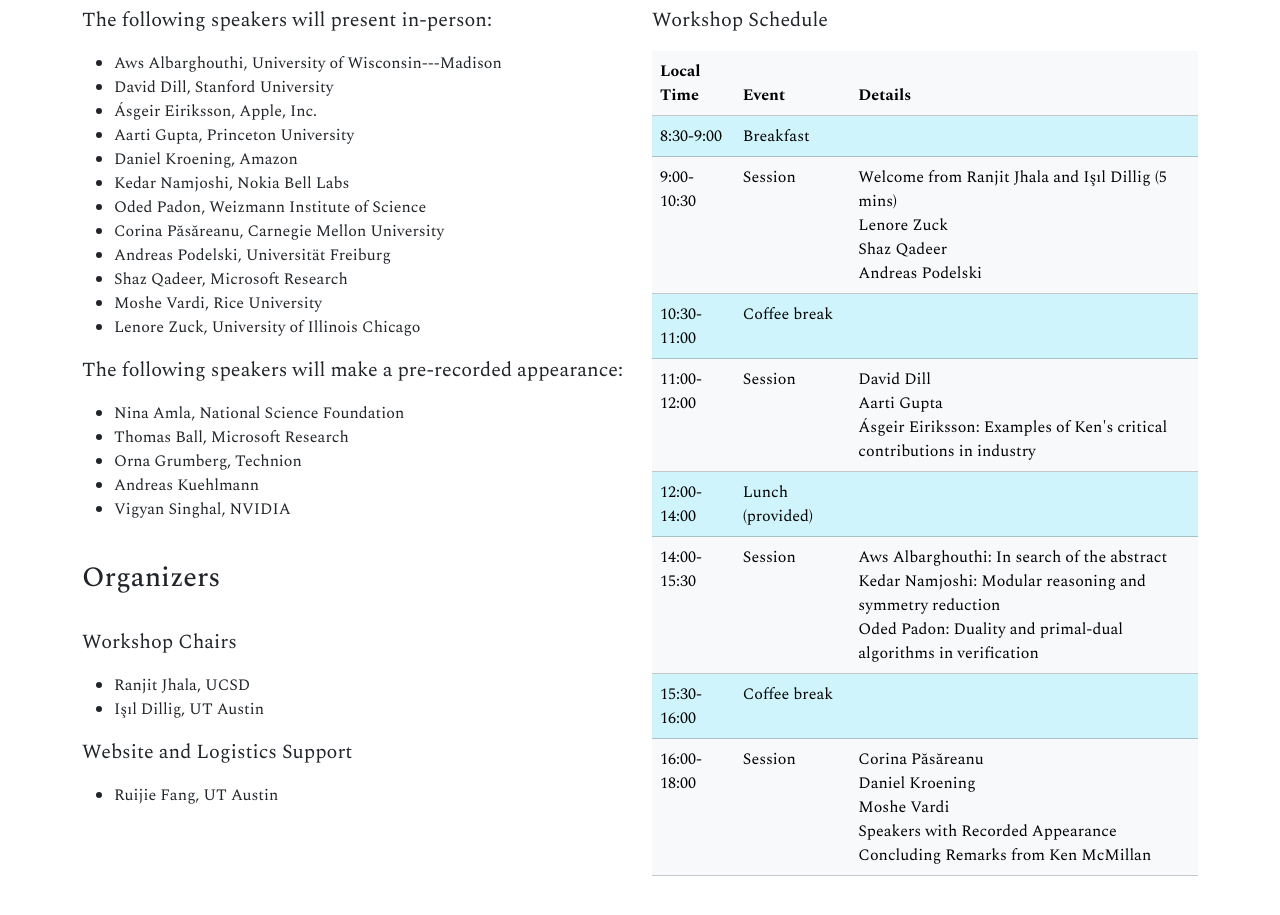
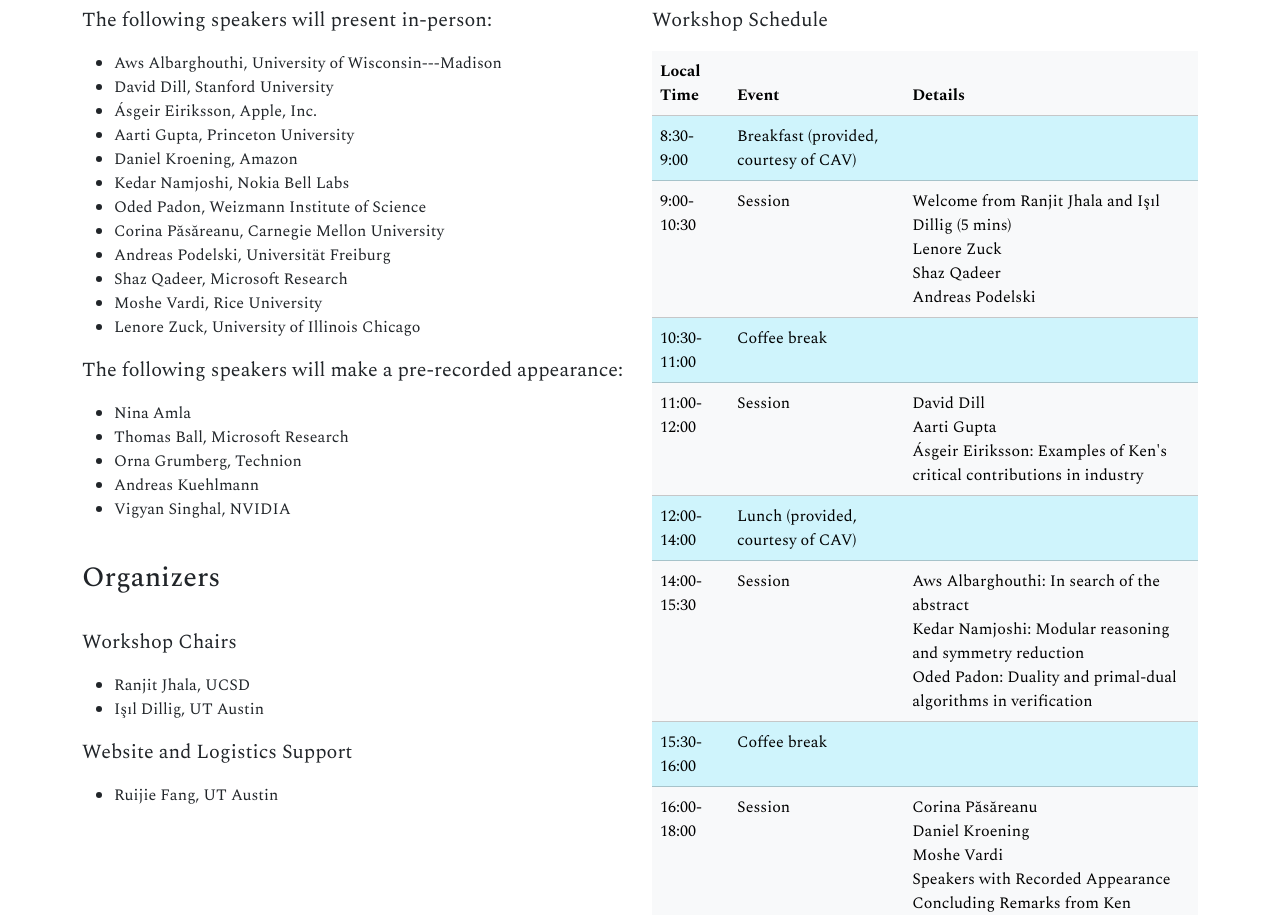
Before and after one commit to kenfest25/kenfest25.github.io, a plain HTML site: page index.html in a window 1280 px wide. Shown: the part 1797-2712 px from the top of the page. Drawn offline with nearby package versions, Linux system fonts and the light colour scheme.

Commit message:
update information about foood

```diff
--- a/index.html
+++ b/index.html
@@ -137,7 +137,7 @@ and related topics.<br>
   </ul>
   <p class="lead">The following speakers will make a pre-recorded appearance:</p>
   <ul>
-  <li>Nina Amla, National Science Foundation</li>
+  <li>Nina Amla</li>
   <li>Thomas Ball, Microsoft Research</li>
   <li>Orna Grumberg, Technion</li>
   <li>Andreas Kuehlmann</li>
@@ -172,7 +172,7 @@ and related topics.<br>
     </thead>
   <tr class="table-info">
     <td>8:30-9:00</td>
-    <td>Breakfast</td>
+    <td>Breakfast (provided, courtesy of CAV)</td>
     <td></td>
   </tr>
   <tr>
@@ -201,7 +201,7 @@ and related topics.<br>
   </tr>
   <tr class="table-info">
     <td>12:00-14:00</td>
-    <td>Lunch (provided)</td>
+    <td>Lunch (provided, courtesy of CAV)</td>
     <td></td>
   </tr>
   <tr>
```
